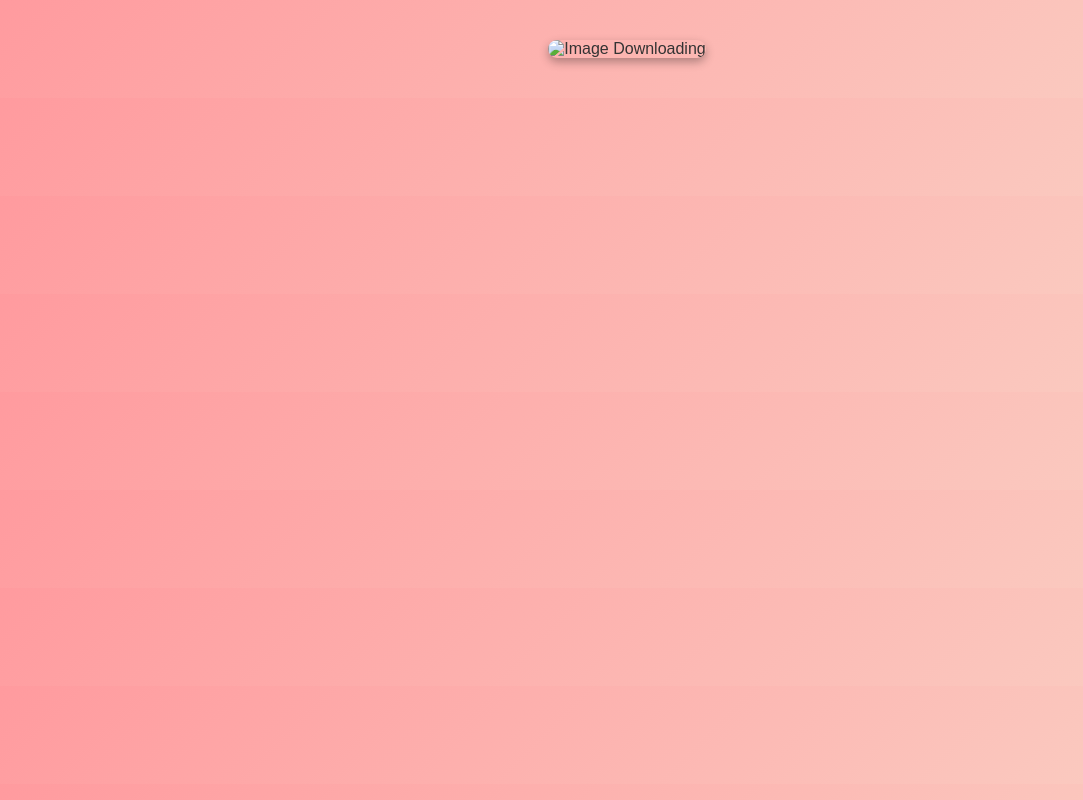
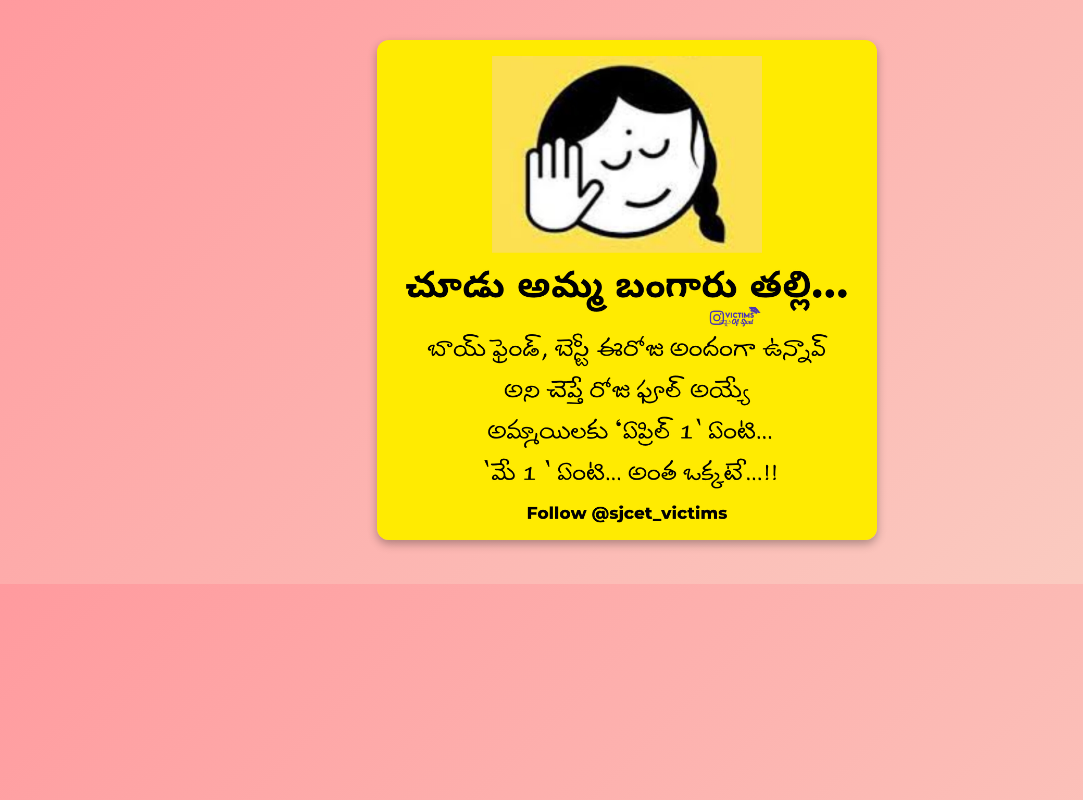
Before and after one commit to udysai/AdminFaceReveal, a plain HTML site: page Ammayi.html in a window 1280 px wide. Shown: the whole page, without its empty margins (13-1096 px from the left). Drawn offline with Linux system fonts and the light colour scheme.

Commit message:
Update Ammayi.html

```diff
--- a/Ammayi.html
+++ b/Ammayi.html
@@ -42,7 +42,7 @@
 <body>
 
     <div class="image-container">
-        <img src="images\InShot_20250330_133156134.jpg" alt="Image Downloading" height="500" width="500">
+        <img src="InShot_20250330_133156134.jpg" alt="Image Downloading" height="500" width="500">
     </div>
 
 </body>
```
